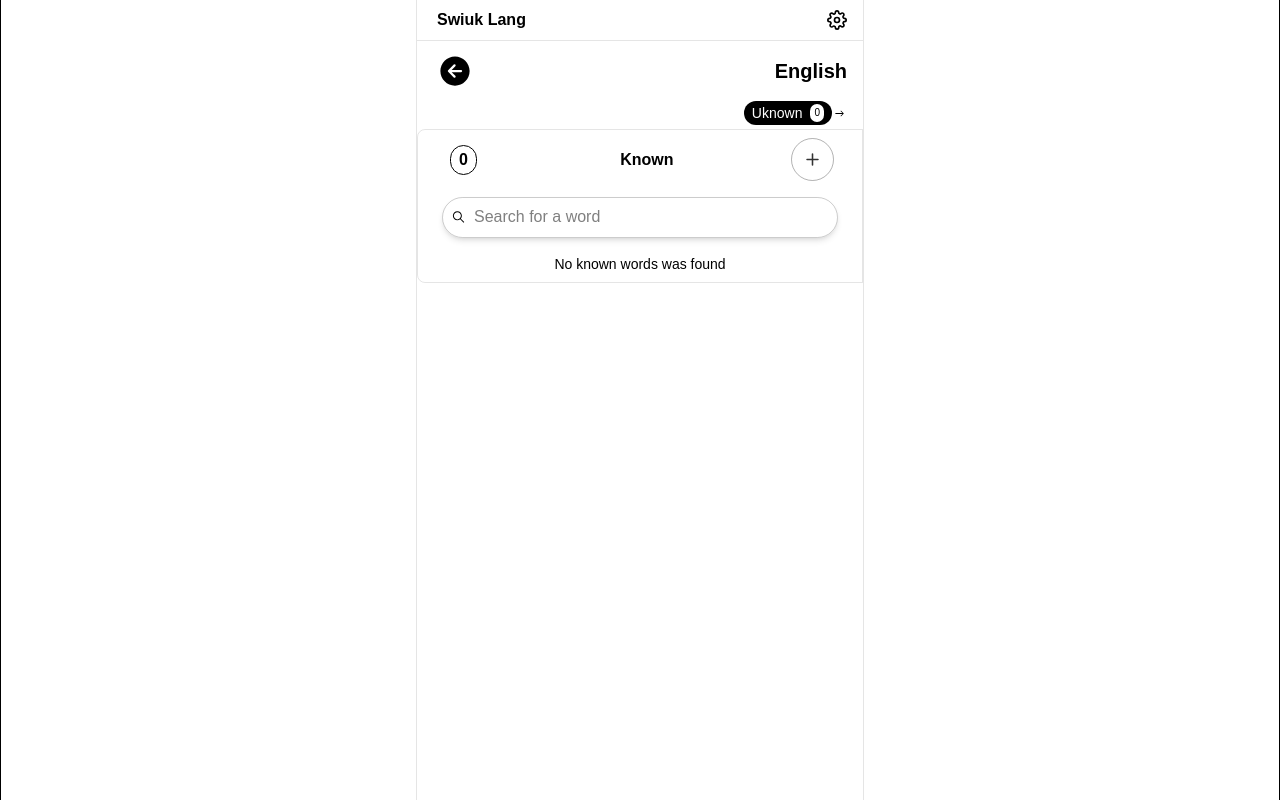
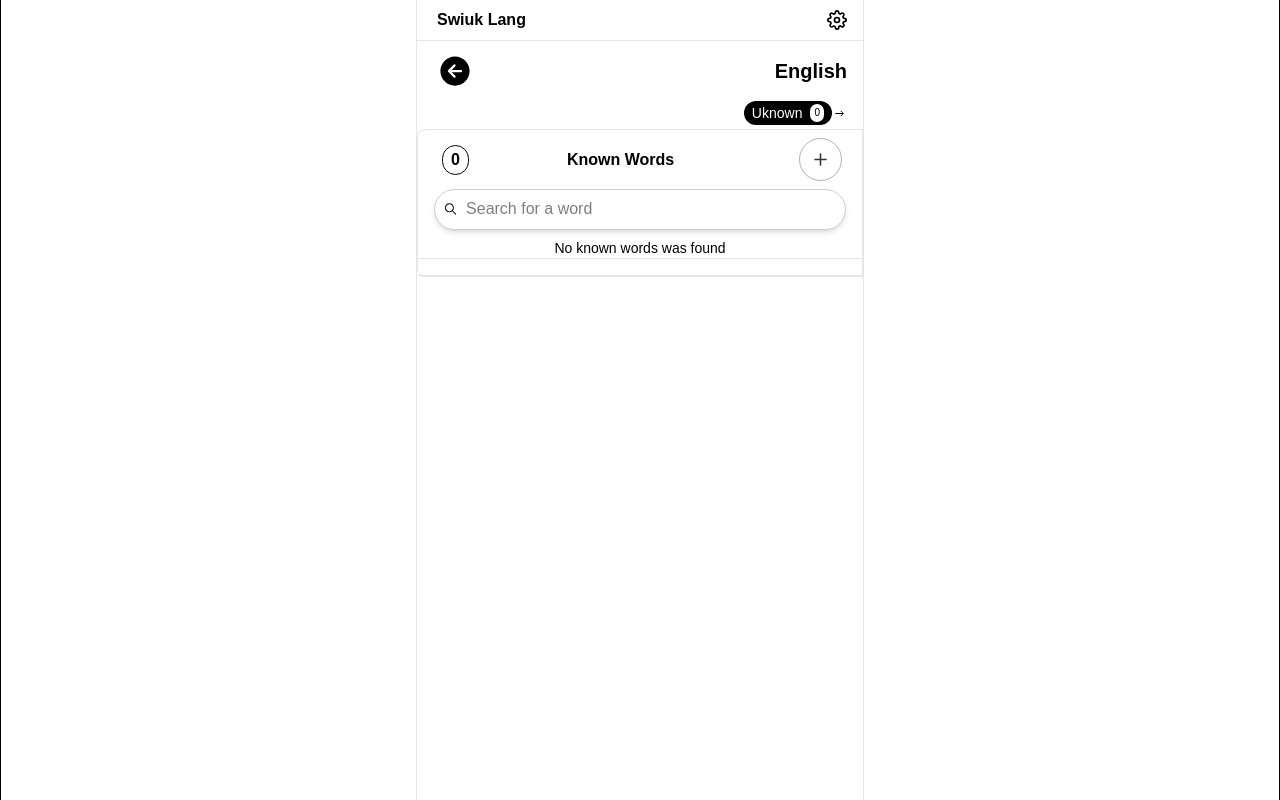
Before and after one commit to debora-maciel/swiuk-lang, a Next.js app: page /words/english/list in a window 1280 px wide. Built offline with nearby package versions, Linux system fonts and the light colour scheme.

Commit message:
upping theme

```diff
--- a/src/app/words/deutsch/list/page.tsx
+++ b/src/app/words/deutsch/list/page.tsx
@@ -63,7 +63,8 @@ export default function ListWords() {
                     </div>
                 </div>
                 {
-                    viewKnown ? (
+                    viewKnown ?
+                        (
                             <ListWordTable key={'known deutsch'}
                                 data={knownWords}
                                 title="Known Words"
--- a/src/app/words/deutsch/page.tsx
+++ b/src/app/words/deutsch/page.tsx
@@ -89,7 +89,7 @@ export default function Deutsch() {
                     <div className={`flex items-center justify-end w-full px-4`}>
                         <Link href={'/words/deutsch/list'} className={`w-full h-[70px] flex items-center justify-end xl:text-5xl font-bolder px-4`}>
                             <div className={`flex flex-col items-center justify-center border ${colors.border10} rounded-l-lg py-1 px-2`}>
-                                <div className={`text-xs text-black/60`}>
+                            <div className={`${colors.text60} text-xs`}>
                                     Unknown
                                 </div>
                                 <div className={`${colors.text60} text-xl`}>
--- a/src/app/words/english/list/page.tsx
+++ b/src/app/words/english/list/page.tsx
@@ -7,6 +7,7 @@ import { IoIosSearch } from "react-icons/io";
 import { IoIosRemove } from "react-icons/io";
 import { IoIosArrowRoundForward } from "react-icons/io";
 import NewWord from "../../components/NewWord";
+import ListWordTable from "../../components/ListWord";
 
 export default function ListWords() {
     const [knownWords, setKnownWords] = useState<string[]>([]);
@@ -75,102 +76,37 @@ export default function ListWords() {
                 </div>
                 {
                     viewKnown ? (
-                        <table className=" border-separate rounded-l-lg border-spacing-2 border border-black/10 dark:border-black/10 px-4">
-                            <thead className="">
-                                <tr className="">
-                                    <th>
-                                        <div className="w-full flex items-center">
-                                            <div className="ml-2 px-2 p-[2px] font-bold border-[1px] border-black rounded-full">
-                                                {knownWords.length}
-                                            </div>
-                                            <div className="w-3/5 text-right">
-                                                Known
-                                            </div>
-                                            <div className="flex w-2/4 flex justify-end pr-1 text-sm">
-                                                <NewWord lang="EN" unknown="unknownWords" known="knownWords" icon="small" onOk={onLoad} />
-                                            </div>
-                                        </div>
-                                        <div className="border border-black/20 rounded-full flex items-center justify-start gap-2 px-2 py-2 mt-4 shadow-md mb-2">
-                                            <IoIosSearch />
-                                            <input
-                                                value={searchKnown}
-                                                onChange={(evt) => setSearchKnown(evt.target.value)}
-                                                className="text-sm font-light w-full focus:outline-none focus:ring-0" placeholder="Search for a word" />
-                                        </div>
-                                    </th>
-                                </tr>
-                            </thead>
-                            <tbody>
-                                {knownWords.length === 0 && (
-                                    <tr>
-                                        <td className="w-full text-center text-sm">No known words was found</td>
-                                    </tr>
-                                )}
-                                {knownWords.filter((w) => w.toLowerCase().includes(searchKnown.toLowerCase()))
-                                    .map((w, i) => (
-                                        <tr key={w + i}>
-                                            <td className="border text-black/50 border-black/20 flex items-center justify-between rounded-full py-1 px-3 lowercase dark:border-black/20">
-                                                {w}
-                                                <div className="flex gap-2">
-                                                    <a href={`https://www.google.com/search?q=${w.toLowerCase()}+meaning`} className="border rounded-full border-black/10 text-black/60 p-1">
-                                                        <IoIosSearch />
-                                                    </a>
-                                                    <div onClick={() => onRemoveKnownWord(w)} className="border rounded-full border-black/10 text-black/60 p-1">
-                                                        <IoIosRemove />
-                                                    </div>
-                                                </div>
-                                            </td>
-                                        </tr>
-                                    ))}
-                            </tbody>
-                        </table>
+                        <ListWordTable
+                            onRemoveKnownWord={onRemoveKnownWord}
+                            setSearchString={setSearchKnown}
+                            onAddKnownWord={onAddKnownWord}
+                            searchString={searchKnown}
+                            unknown="unknownWords"
+                            key={'known english'}
+                            title="Known Words"
+                            known="knownWords"
+                            data={knownWords}
+                            onLoad={onLoad}
+                            isKnown={true}
+                            lang={"EN"}
+                        />
                     )
                         :
                         (
-                            <table className="w-full mx-auto border-separate rounded-lg border-spacing-2 border border-black/10 dark:border-black/10 px-4">
-                                <thead className="">
-                                    <tr className="">
-                                        <th>
-                                            <div className="w-full flex items-center">
-                                                <div className="ml-2 px-2 p-[2px] font-bold border-[1px] border-black rounded-full">
-                                                    {unknownWords.length}
-                                                </div>
-                                                <div className="w-3/5 text-right">
-                                                    Unknown
-                                                </div>
-                                                <div className="flex w-2/4 flex justify-end pr-1 text-sm">
-                                                    <NewWord lang="EN" unknown="unknownWords" known="knownWords" icon="small" onOk={onLoad} />
-                                                </div>
-                                            </div>
-                                            <div className="border border-black/20 rounded-full flex items-center justify-start gap-2 p-2 mt-4 shadow-md mb-2">
-                                                <IoIosSearch />
-                                                <input
-                                                    value={searchUnknown}
-                                                    onChange={(evt) => setSearchUnknown(evt.target.value)}
-                                                    className="text-sm w-full font-light focus:outline-none focus:ring-0" placeholder="Search for a word" />
-                                            </div>
-                                        </th>
-                                    </tr>
-                                </thead>
-                                <tbody>
-                                    {unknownWords.filter((w) => w.toLowerCase().includes(searchUnknown.toLowerCase()))
-                                        .map((w, i) => (
-                                            <tr key={w + i}>
-                                                <td className="border text-black/70 border-black/20 flex items-center justify-between rounded-full py-1 px-3 lowercase dark:border-black/20">
-                                                    {w}
-                                                    <div className="flex gap-2">
-                                                        <a href={`https://www.google.com/search?q=${w.toLowerCase()}+meaning`} className="border rounded-full border-black/10 text-black/60 p-1">
-                                                            <IoIosSearch />
-                                                        </a>
-                                                        <div onClick={() => onAddKnownWord(w)} className="border rounded-full border-black/10 text-black/60 p-1">
-                                                            <IoIosAdd />
-                                                        </div>
-                                                    </div>
-                                                </td>
-                                            </tr>
-                                        ))}
-                                </tbody>
-                            </table>
+                            <ListWordTable
+                                onRemoveKnownWord={onRemoveKnownWord}
+                                setSearchString={setSearchUnknown}
+                                onAddKnownWord={onAddKnownWord}
+                                searchString={searchUnknown}
+                                key={'unknown deutsch'}
+                                unknown="unknownWords"
+                                title="Unknown Words"
+                                data={unknownWords}
+                                known="knownWords"
+                                onLoad={onLoad}
+                                isKnown={false}
+                                lang={"EN"}
+                            />
                         )
                 }
             </div>
--- a/src/app/words/english/page.tsx
+++ b/src/app/words/english/page.tsx
@@ -2,7 +2,7 @@
 import { useState, useEffect } from "react";
 import data from "./../../data/words.json";
 import { HiMiniXMark } from "react-icons/hi2";
-import { IoArrowBackCircle, IoCheckmark } from "react-icons/io5";
+import { IoCheckmark } from "react-icons/io5";
 import LearnMore from "./components/LearnMore";
 import { utils } from "../../../utils/utils";
 import Link from "next/link";
@@ -65,8 +65,6 @@ export default function EnglishWords() {
 
         localStorage.setItem("knownWords", JSON.stringify(knownWords));
 
-        console.log("knownWords", knownWords);
-
         setTimeout(() => {
             setIsCorrect(null);
             setCurrentWord((prev) => (prev + 1) % words.length);
@@ -95,7 +93,7 @@ export default function EnglishWords() {
                     <div className={`flex items-center justify-end w-full px-4`}>
                         <Link href={'/words/english/list'} className={`w-full h-[70px] flex items-center justify-end xl:text-5xl font-bolder px-4`}>
                             <div className={`flex flex-col items-center justify-center border ${colors.border10} rounded-l-lg py-1 px-2`}>
-                                <div className={`text-xs ${colors.text60}`}>
+                                <div className={`${colors.text60} text-xs`}>
                                     Unknown
                                 </div>
                                 <div className={`${colors.text60} text-xl`}>
```
Lines whose indentation alone changed are shown as unchanged.
